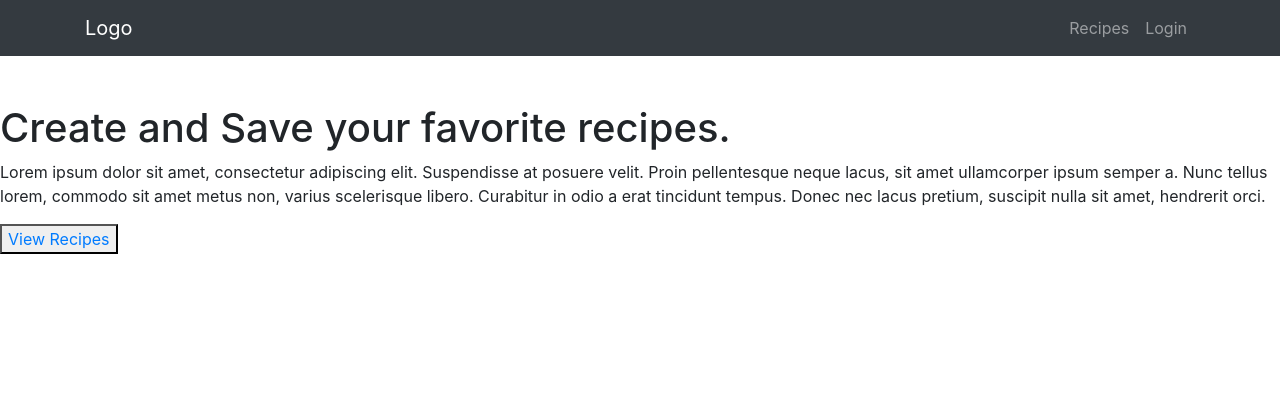
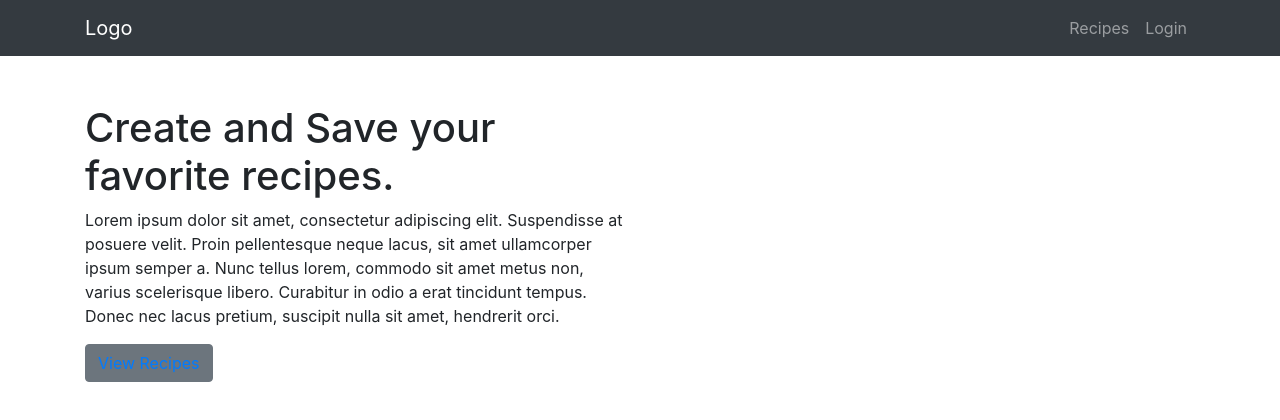
Before and after one commit to TimothyMoy/Flavor, a React (Create React App) app in the folder flavor-app/: page / in a window 1280 px wide. Shown: the top 420 px of the page. Built offline with nearby package versions, Linux system fonts and the light colour scheme; no server answers.

Commit message:
added bootstrap to home and recipe page

```diff
--- a/flavor-app/src/Components/Home/Home.js
+++ b/flavor-app/src/Components/Home/Home.js
@@ -1,16 +1,21 @@
 import React from 'react';
+import { Container, Col, Button, Row } from 'reactstrap';
 
 function Home () {
   return(
-    <div>
+    <Container>
+      <Row>
+        <Col xs="6">
       <h1>Create  and Save your favorite recipes.</h1>
       <p>Lorem ipsum dolor sit amet, consectetur adipiscing elit. Suspendisse at posuere velit. Proin pellentesque neque lacus, sit amet ullamcorper ipsum semper a. Nunc tellus lorem, commodo sit amet metus non, varius scelerisque libero. Curabitur in odio a erat tincidunt tempus. Donec nec lacus pretium, suscipit nulla sit amet, hendrerit orci.</p>
-      <button>
+      <Button>
         <a href="/recipes">
           View Recipes
         </a>
-      </button>
-    </div>
+      </Button>
+        </Col>
+      </Row>
+    </Container>
   )
 }
 
--- a/flavor-app/src/Components/RecipesList/RecipesList.js
+++ b/flavor-app/src/Components/RecipesList/RecipesList.js
@@ -1,5 +1,6 @@
 import React, { Component} from 'react';
-import { Container, ListGroup, ListGroupItem, Button } from 'reactstrap';
+import { Container, Card, CardImg, CardText, CardBody,
+  CardTitle, CardSubtitle, Col, Button } from 'reactstrap';
 import { CSSTransition, TransitionGroup } from 'react-transition-group';
 import { connect } from 'react-redux';
 import { getRecipes, deleteRecipes } from '../../actions/recipesAction';
@@ -10,21 +11,20 @@ class RecipesList extends Component {
   render() {
     return (
       <Container>
-      <div>
-        New Recipes
         <div>
-          <img src='https://picsum.photos/200' alt='Food'/>
-          <h3>Title</h3>
-          <p>Lorem ipsum dolor sit amet, consectetur adipiscing elit. Suspendisse at posuere velit. Proin pellentesque neque lacus, sit amet ullamcorper ipsum semper a. Nunc tellus lorem, commodo sit amet metus non, varius scelerisque libero. Curabitur in odio a erat tincidunt tempus. Donec nec lacus pretium, suscipit nulla sit amet, hendrerit orci.</p>
-          <button>
-            <a href="/recipe">
-              View Recipe
-            </a>
-          </button>
-        </div>
-
+          <h1>New Recipes</h1>
+          <Col xs="3">
+            <Card>
+              <CardImg top width="10%" src="https://picsum.photos/100" alt="Food image cap" />
+              <CardBody>
+                <CardTitle>Card title</CardTitle>
+                <CardSubtitle>Card subtitle</CardSubtitle>
+                <CardText>Some quick example text to build on the card title and make up the bulk of the card's content.</CardText>
+                <Button><a href="/recipe">View Recipe</a></Button>
+              </CardBody>
+            </Card>
+          </Col>
       </div>
-
       </Container>
     )
   }
```
